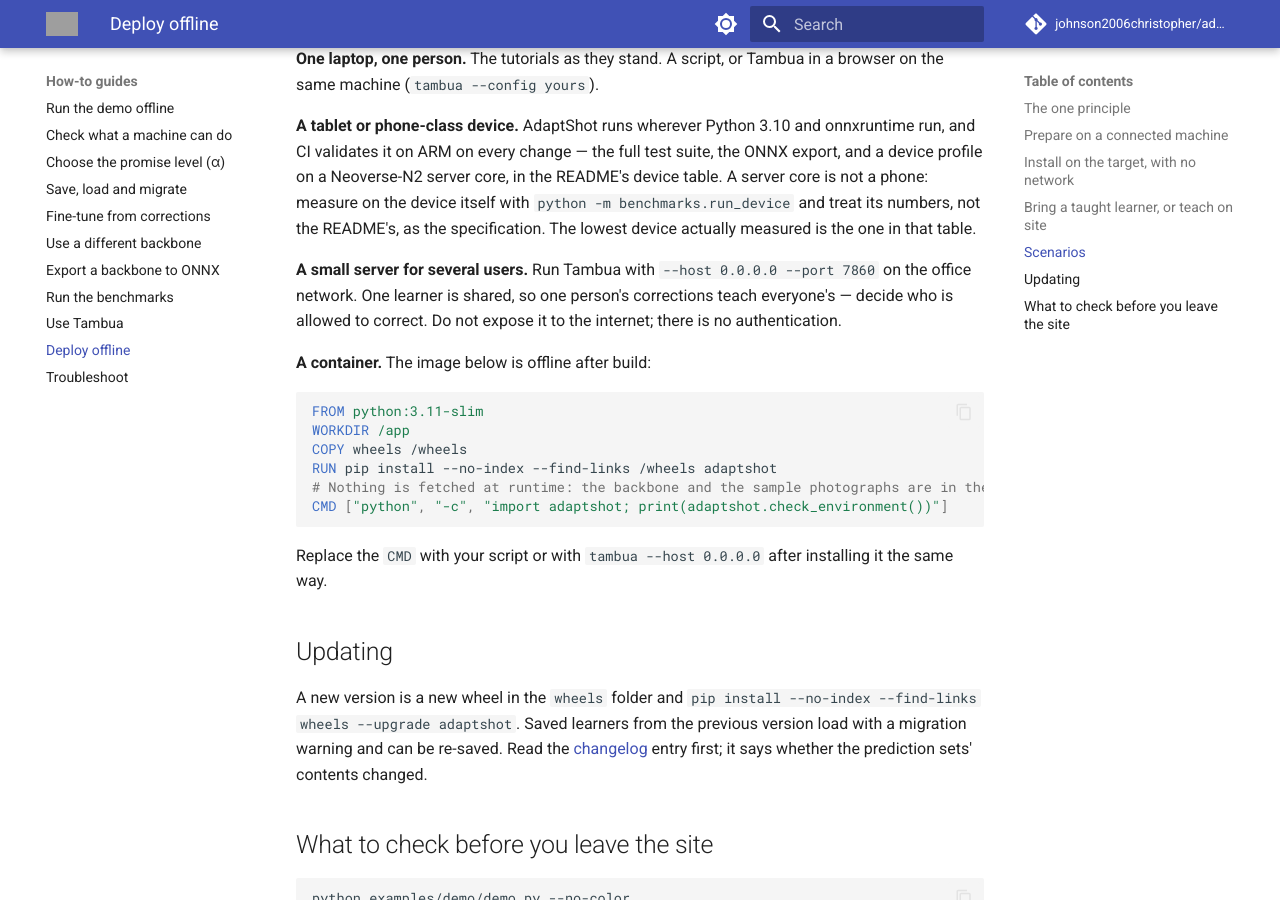
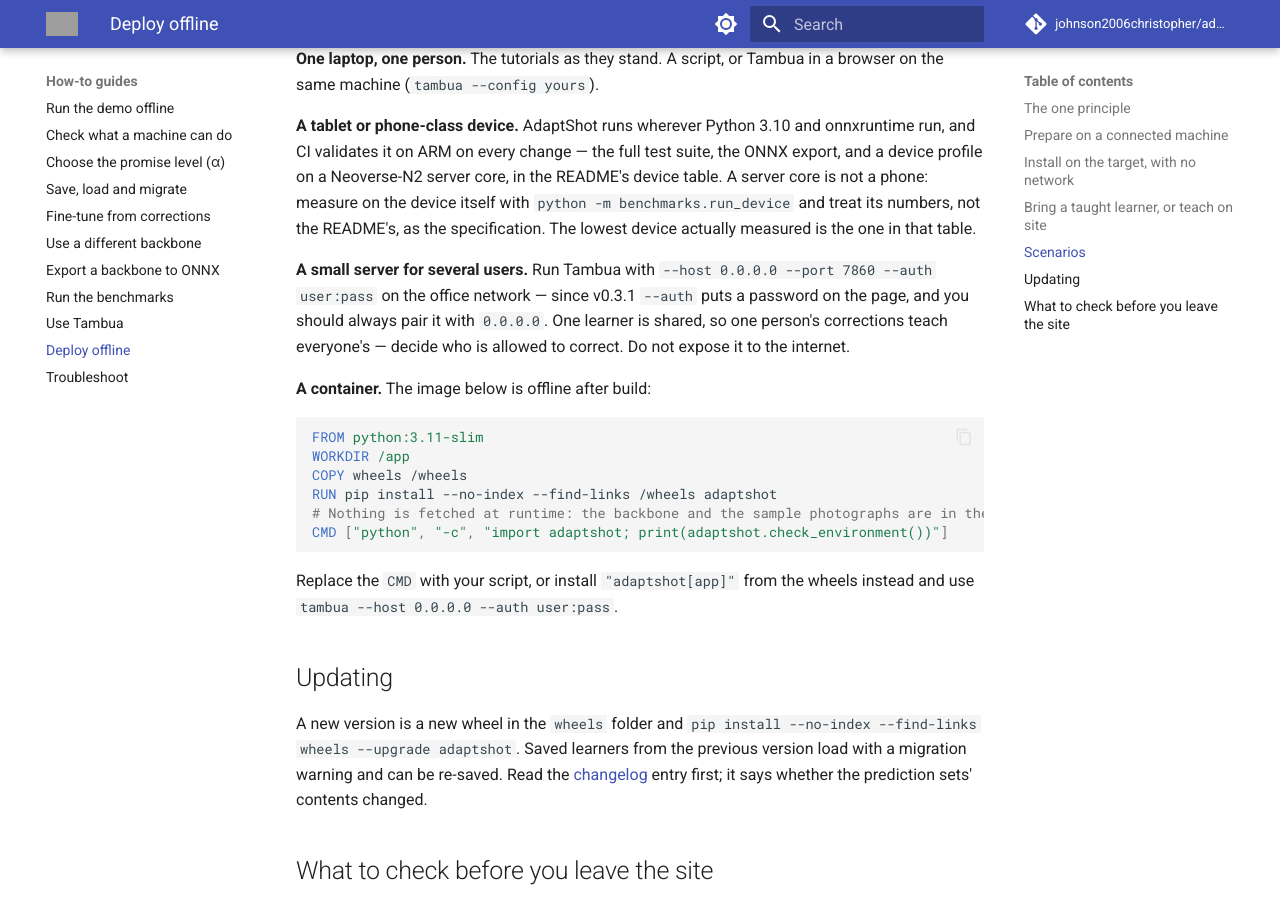
Before and after one commit to johnson2006christopher/adaptshot, an MkDocs documentation site: the page built from docs/how-to/deploy-offline.md, in a window 1280 px wide and 900 px high, scrolled down 1343 px. Built offline with MkDocs 1.6.1 and Material for MkDocs 9.7.7, drawn with Linux system fonts in a browser that asks for light colours; comment, search, counter and statistics services are not loaded; grey boxes are pictures that could not be loaded.

Commit message:
docs: offline deployment reflects --auth and the app extra in the container recipe (#103, #105)

````diff
--- a/docs/how-to/deploy-offline.md
+++ b/docs/how-to/deploy-offline.md
@@ -40,7 +40,7 @@ Either copy a saved learner's two files ([save, load and migrate](save-load-and-
 
 **A tablet or phone-class device.** AdaptShot runs wherever Python 3.10 and onnxruntime run, and CI validates it on ARM on every change — the full test suite, the ONNX export, and a device profile on a Neoverse-N2 server core, in the README's device table. A server core is not a phone: measure on the device itself with `python -m benchmarks.run_device` and treat its numbers, not the README's, as the specification. The lowest device actually measured is the one in that table.
 
-**A small server for several users.** Run Tambua with `--host 0.0.0.0 --port 7860` on the office network. One learner is shared, so one person's corrections teach everyone's — decide who is allowed to correct. Do not expose it to the internet; there is no authentication.
+**A small server for several users.** Run Tambua with `--host 0.0.0.0 --port 7860 --auth user:pass` on the office network — since v0.3.1 `--auth` puts a password on the page, and you should always pair it with `0.0.0.0`. One learner is shared, so one person's corrections teach everyone's — decide who is allowed to correct. Do not expose it to the internet.
 
 **A container.** The image below is offline after build:
 
@@ -53,7 +53,7 @@ RUN pip install --no-index --find-links /wheels adaptshot
 CMD ["python", "-c", "import adaptshot; print(adaptshot.check_environment())"]
 ```
 
-Replace the `CMD` with your script or with `tambua --host 0.0.0.0` after installing it the same way.
+Replace the `CMD` with your script, or install `"adaptshot[app]"` from the wheels instead and use `tambua --host 0.0.0.0 --auth user:pass`.
 
 ## Updating
 
````
